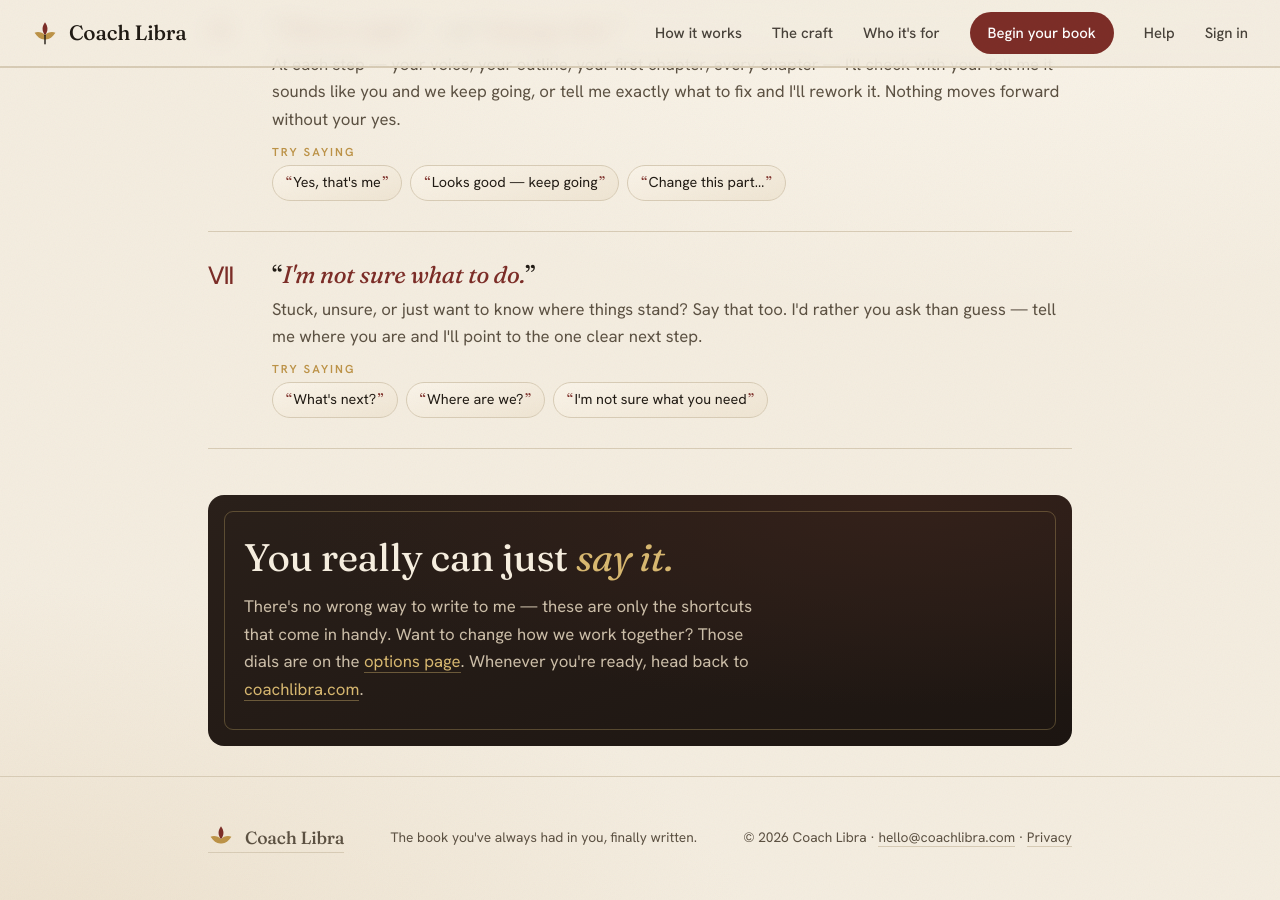
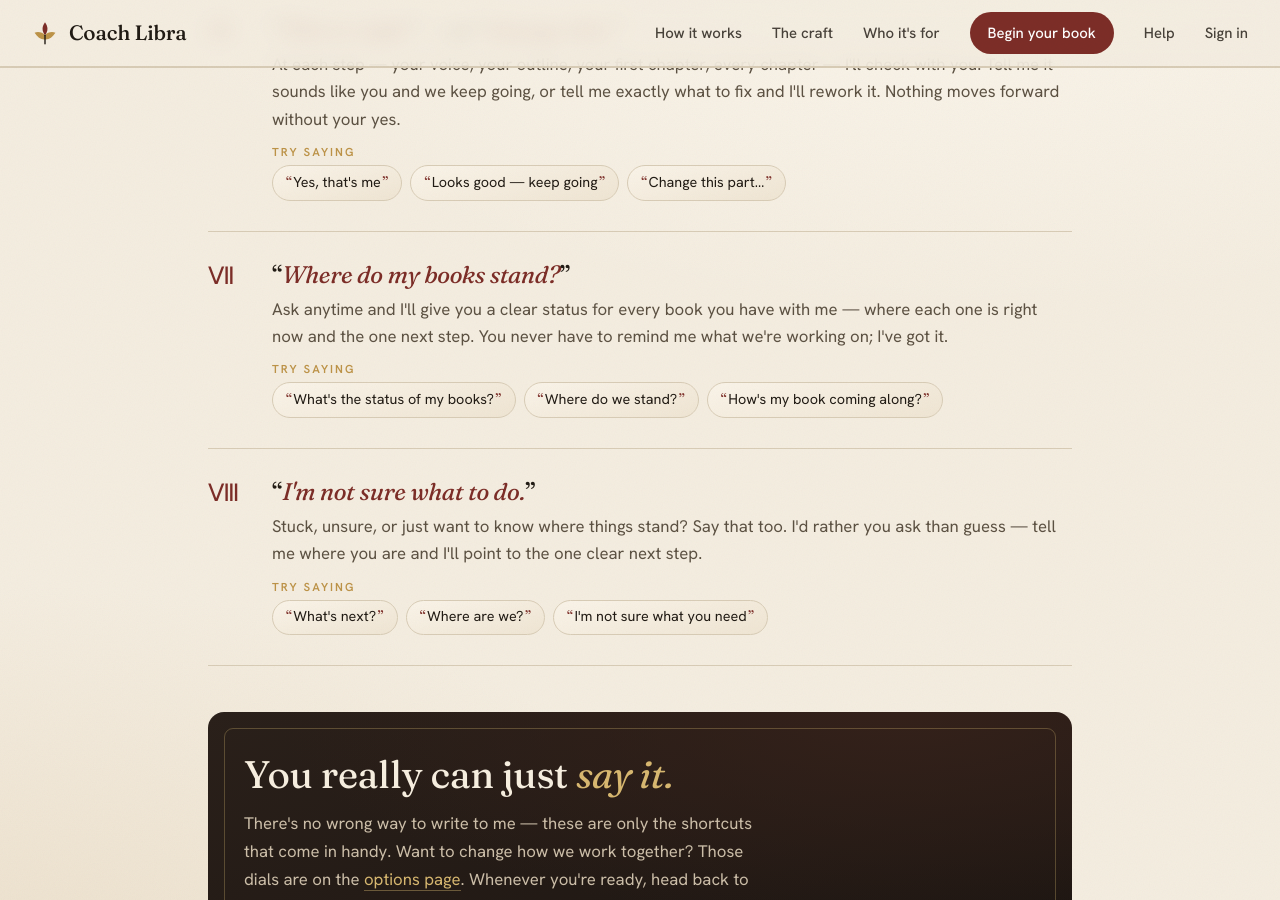
Before and after one commit to ajcrabill/coach-libra-website, a Jekyll site: the page built from shortcuts.html, in a window 1280 px wide and 900 px high, scrolled down 1659 px. Built offline with Jekyll 4.4.1, drawn with Linux system fonts in a browser that asks for light colours.

Commit message:
shortcuts: dedicated 'Where do my books stand?' card
Co-Authored-By: Claude Opus 4.8 <noreply@anthropic.com>

```diff
--- a/shortcuts.html
+++ b/shortcuts.html
@@ -82,6 +82,16 @@ pageCss: shortcuts
   <div class="opt">
     <div class="ico">Ⅶ</div>
     <div>
+      <h2>“<em>Where do my books stand?</em>”</h2>
+      <p>Ask anytime and I'll give you a clear status for every book you have with me — where each one is right now and the one next step. You never have to remind me what we're working on; I've got it.</p>
+      <span class="say-label">Try saying</span>
+      <ul class="choices"><li>What's the status of my books?</li><li>Where do we stand?</li><li>How's my book coming along?</li></ul>
+    </div>
+  </div>
+
+  <div class="opt">
+    <div class="ico">Ⅷ</div>
+    <div>
       <h2>“<em>I'm not sure what to do.</em>”</h2>
       <p>Stuck, unsure, or just want to know where things stand? Say that too. I'd rather you ask than guess — tell me where you are and I'll point to the one clear next step.</p>
       <span class="say-label">Try saying</span>
```
